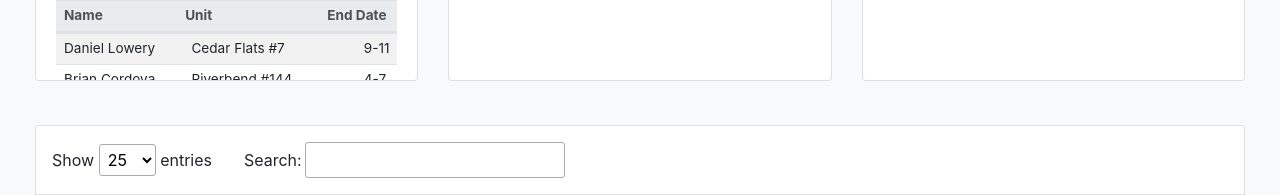
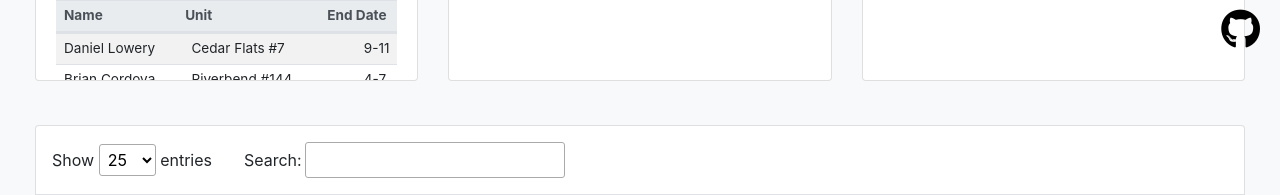
Before and after one commit to scottgriffinm/Lease-Tracker, a Django app: template property_management/rentals/templates/rentals/dashboard.html in a window 1280 px wide. Shown: the part 720-915 px from the top of the page. Run offline with Django 5.2, Linux system fonts and the light colour scheme; the template is opened without the code that fills it: values that come from a table or form of the project are taken from there, others are empty; data comes from the database, SQL or seed files in the repository; some libraries are stand-ins or nearby versions.

Commit message:
added github icon

```diff
--- a/property_management/rentals/templates/rentals/dashboard.html
+++ b/property_management/rentals/templates/rentals/dashboard.html
@@ -7,6 +7,7 @@
     <meta charset="utf-8">
     <title>Rental Dashboard</title>
     <link rel="stylesheet" href="https://stackpath.bootstrapcdn.com/bootstrap/4.5.2/css/bootstrap.min.css">
+    <link rel="stylesheet" href="https://cdnjs.cloudflare.com/ajax/libs/font-awesome/6.5.0/css/all.min.css">
     <script src="https://cdn.jsdelivr.net/npm/chart.js"></script>
 <!-- DataTables CSS -->
 <link rel="stylesheet" href="https://cdn.datatables.net/1.13.6/css/jquery.dataTables.min.css">
@@ -336,7 +337,10 @@
     </div>
 </div>
 
-
+<a href="https://github.com/scottgriffinm/Lease-Tracker" target="_blank"
+   style="position: fixed; bottom: 20px; right: 20px; z-index: 9999; font-size: 40px; color: #000;">
+    <i class="fab fa-github"></i>
+</a>
     </div>
 
     <!-- JavaScript Libraries -->
@@ -592,7 +596,7 @@
     labels: ['Vacant', 'Pending', 'Occupied'],
     datasets: [{
         data: [{{ vacant_no_apps_count }}, {{ vacant_with_apps_count }}, {{ occupied_count }}],
-        backgroundColor: ['#FF6384', '#FFCE56', '#36A2EB']
+        backgroundColor: [ '#FFA94D', '#6C5CE7', '#00B894'] // Purple, Teal, and Soft Yellow
     }]
 },
         options: {
@@ -620,7 +624,7 @@ var leaseChart = new Chart(ctx2, {
         labels: expiringDates,
         datasets: [{
             data: expiringCounts,
-            backgroundColor: '#FFCE56'
+            backgroundColor: '#FFA94D'
         }]
     },
     options: {
```
